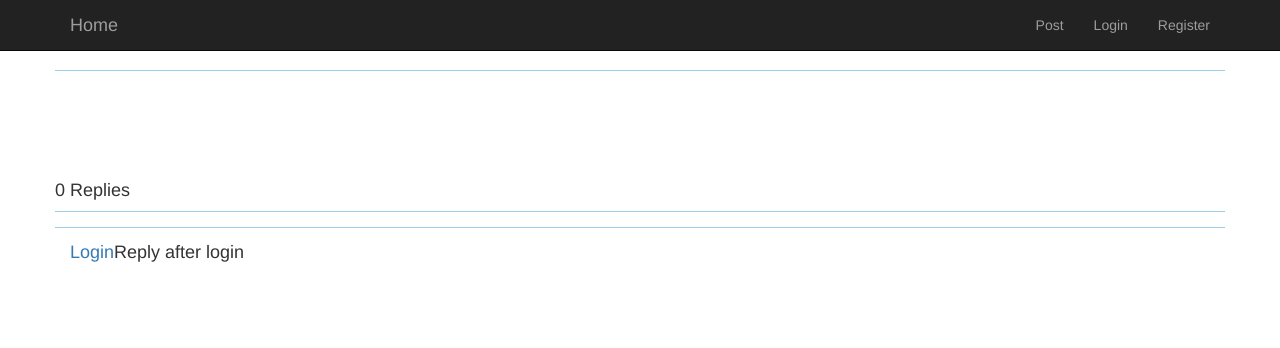
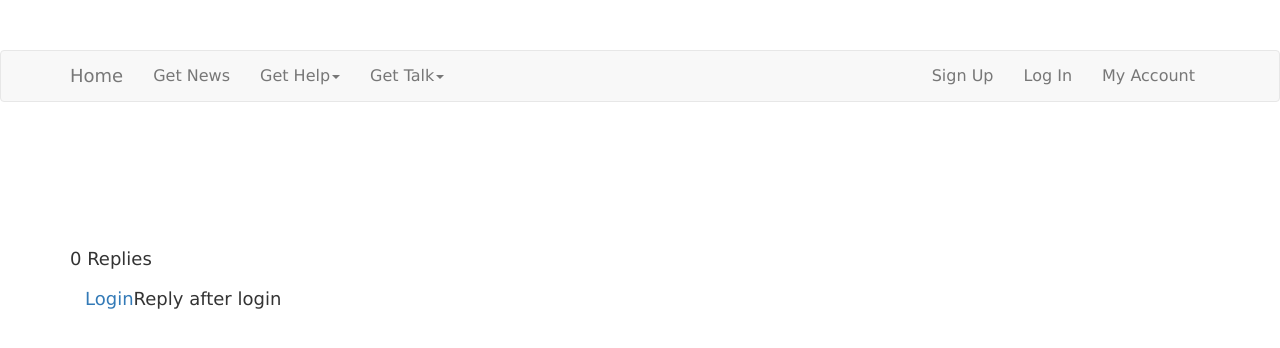
Before and after one commit to crescents720/Team03-COVIDCoach, a Flask app: template app/templates/detail_msg.html in a window 1280 px wide. Shown: the top 348 px of the page. Run offline with Flask 2, Linux system fonts and the light colour scheme; the template is opened without the code that fills it, so the values that code supplies are empty; some libraries are stand-ins or nearby versions.

Commit message:
modifications by Yang Zhang

```diff
--- a/app/templates/detail_msg.html
+++ b/app/templates/detail_msg.html
@@ -1,54 +1,12 @@
-<!DOCTYPE html>
-<html lang="zh-CN">
-  <head>
-    <meta charset="utf-8">
-    <meta http-equiv="X-UA-Compatible" content="IE=edge">
-    <meta name="viewport" content="width=device-width, initial-scale=1">
-    <!-- 上述3个meta标签*必须*放在最前面，任何其他内容都*必须*跟随其后！ -->
-    <meta name="description" content="">
-    <meta name="author" content="">
+{% extends 'base.html' %}
 
-    <title>Posted Posts</title>
-    <!-- Bootstrap core CSS -->
-    <link href="/static/vendor/bootstrap-3.3.5-dist/css/bootstrap.min.css" rel="stylesheet">
+{% block app_content %}
+<!--    <link href="/static/vendor/bootstrap-3.3.5-dist/css/bootstrap.min.css" rel="stylesheet">-->
     <!-- Custom styles for this template -->
     <link href="/static/css/starter-template.css" rel="stylesheet">
-      <style>
-          .line {
-              border-bottom: solid 1px #9acfea;
-              margin-bottom: 15px;
-          }
-      </style>
-  </head>
+    <link href="/static/vendor/umeditor1_2_2-utf8/themes/default/css/umeditor.min.css" type="text/css" rel="stylesheet">
 
-  <body>
-    <nav class="navbar navbar-inverse navbar-fixed-top">
-      <div class="container">
-        <div class="navbar-header">
-          <button type="button" class="navbar-toggle collapsed" data-toggle="collapse" data-target="#navbar" aria-expanded="false" aria-controls="navbar">
-            <span class="sr-only">Toggle navigation</span>
-            <span class="icon-bar"></span>
-            <span class="icon-bar"></span>
-            <span class="icon-bar"></span>
-          </button>
-          <a class="navbar-brand" href="/">Home</a>
-        </div>
-        <div id="navbar" class="collapse navbar-collapse">
-          <ul class="nav navbar-nav navbar-right">
-                <li class=""><a href="/post">Post</a></li>
-                {% if current_user.is_authenticated %}
-                    <li><a href="/userposts?user_id={{ current_user.id }}">Welcome: {{ current_user.username }}</a></li>
-                    <li><a href="/logout">Logout</a></li>
-                {% else %}
-                    <li><a href="/login">Login</a></li>
-                    <li><a href="/register">Register</a></li>
-                {% endif %}
-            </ul>
-        </div><!--/.nav-collapse -->
-      </div>
-    </nav>
-
-    <div class="container">
+<div class="container" style="font-size: 18px;">
 
         <div class="row line">
             <h2>{{ post.title }}</h2>
@@ -87,7 +45,7 @@
                     <input type="hidden" name="post_id" value="{{ post.id }}">
 
                     <div class="form-group">
-                        <button class="btn">Post</button>
+                        <button class="btn btn-lg btn-primary btn-block">Post</button>
                     </div>
                 </form>
             </div>
@@ -109,6 +67,119 @@
     ================================================== -->
     <!-- Placed at the end of the document so the pages load faster -->
     <script src="/static/vendor/jquery.min.js"></script>
-    <script src="/static/vendor/bootstrap-3.3.5-dist/js/bootstrap.min.js"></script>
-  </body>
-</html>
+<!--    <script src="/static/vendor/bootstrap-3.3.5-dist/js/bootstrap.min.js"></script>-->
+{% endblock %}
+<!--<!DOCTYPE html>-->
+<!--<html lang="zh-CN">-->
+<!--  <head>-->
+<!--    <meta charset="utf-8">-->
+<!--    <meta http-equiv="X-UA-Compatible" content="IE=edge">-->
+<!--    <meta name="viewport" content="width=device-width, initial-scale=1">-->
+<!--    &lt;!&ndash; 上述3个meta标签*必须*放在最前面，任何其他内容都*必须*跟随其后！ &ndash;&gt;-->
+<!--    <meta name="description" content="">-->
+<!--    <meta name="author" content="">-->
+
+<!--    <title>Posted Posts</title>-->
+<!--    &lt;!&ndash; Bootstrap core CSS &ndash;&gt;-->
+<!--    <link href="/static/vendor/bootstrap-3.3.5-dist/css/bootstrap.min.css" rel="stylesheet">-->
+<!--    &lt;!&ndash; Custom styles for this template &ndash;&gt;-->
+<!--    <link href="/static/css/starter-template.css" rel="stylesheet">-->
+<!--      <style>-->
+<!--          .line {-->
+<!--              border-bottom: solid 1px #9acfea;-->
+<!--              margin-bottom: 15px;-->
+<!--          }-->
+<!--      </style>-->
+<!--  </head>-->
+
+<!--  <body>-->
+<!--    <nav class="navbar navbar-inverse navbar-fixed-top">-->
+<!--      <div class="container">-->
+<!--        <div class="navbar-header">-->
+<!--          <button type="button" class="navbar-toggle collapsed" data-toggle="collapse" data-target="#navbar" aria-expanded="false" aria-controls="navbar">-->
+<!--            <span class="sr-only">Toggle navigation</span>-->
+<!--            <span class="icon-bar"></span>-->
+<!--            <span class="icon-bar"></span>-->
+<!--            <span class="icon-bar"></span>-->
+<!--          </button>-->
+<!--          <a class="navbar-brand" href="/">Home</a>-->
+<!--        </div>-->
+<!--        <div id="navbar" class="collapse navbar-collapse">-->
+<!--          <ul class="nav navbar-nav navbar-right">-->
+<!--                <li class=""><a href="/post">Post</a></li>-->
+<!--                {% if current_user.is_authenticated %}-->
+<!--                    <li><a href="/userposts?user_id={{ current_user.id }}">Welcome: {{ current_user.username }}</a></li>-->
+<!--                    <li><a href="/logout">Logout</a></li>-->
+<!--                {% else %}-->
+<!--                    <li><a href="/login">Login</a></li>-->
+<!--                    <li><a href="/register">Register</a></li>-->
+<!--                {% endif %}-->
+<!--            </ul>-->
+<!--        </div>&lt;!&ndash;/.nav-collapse &ndash;&gt;-->
+<!--      </div>-->
+<!--    </nav>-->
+
+<!--    <div class="container" style="font-size: 18px;">-->
+
+<!--        <div class="row line">-->
+<!--            <h2>{{ post.title }}</h2>-->
+<!--        </div>-->
+<!--        <div class="row" style="margin-bottom: 25px;">-->
+<!--            <p>{{ post.body | safe }}</p>-->
+<!--            <br>-->
+<!--            <p>-->
+<!--                <span class="label label-info">{{ user.username }}</span> &nbsp;&nbsp;-->
+<!--                {{ post.timestamp }}-->
+<!--            </p>-->
+<!--        </div>-->
+
+<!--        <div class="row line">-->
+<!--            <div class="line">-->
+<!--                <h4>{{ replys | length }} Replies</h4>-->
+<!--            </div>-->
+
+<!--            {% for reply in replys %}-->
+<!--                <div class="row" style="margin-bottom: 10px;">-->
+<!--                    <p class="col-lg-1"><span class="label label-info">{{ reply.user.username }}</span></p>-->
+<!--                    <p class="col-lg-11">{{ reply.reply.content }}</p>-->
+<!--                </div>-->
+<!--            {% endfor %}-->
+<!--        </div>-->
+
+
+<!--        {% if current_user.is_authenticated %}-->
+<!--            <div class="row">-->
+<!--                <form action="/reply" method="post">-->
+<!--                    <div class="form-group">-->
+<!--                        <label for="reply">Reply</label>-->
+<!--                        <textarea name="content" id="reply" cols="30" rows="6" class="form-control"></textarea>-->
+<!--                    </div>-->
+
+<!--                    <input type="hidden" name="post_id" value="{{ post.id }}">-->
+
+<!--                    <div class="form-group">-->
+<!--                        <button class="btn btn-lg btn-primary btn-block">Post</button>-->
+<!--                    </div>-->
+<!--                </form>-->
+<!--            </div>-->
+<!--        {% else %}-->
+<!--            <h4><a href="/login">Login</a>Reply after login</h4>-->
+<!--        {% endif %}-->
+
+
+<!--        {% for message in get_flashed_messages() %}-->
+<!--            <div class="alert alert-info">-->
+<!--            <button type="button" class="close" data-dismiss="alert">&times;</button>-->
+<!--            {{ message }}-->
+<!--            </div>-->
+<!--        {% endfor %}-->
+
+<!--    </div>-->
+
+<!--    &lt;!&ndash; Bootstrap core JavaScript-->
+<!--    ================================================== &ndash;&gt;-->
+<!--    &lt;!&ndash; Placed at the end of the document so the pages load faster &ndash;&gt;-->
+<!--    <script src="/static/vendor/jquery.min.js"></script>-->
+<!--    <script src="/static/vendor/bootstrap-3.3.5-dist/js/bootstrap.min.js"></script>-->
+<!--  </body>-->
+<!--</html>-->
```
